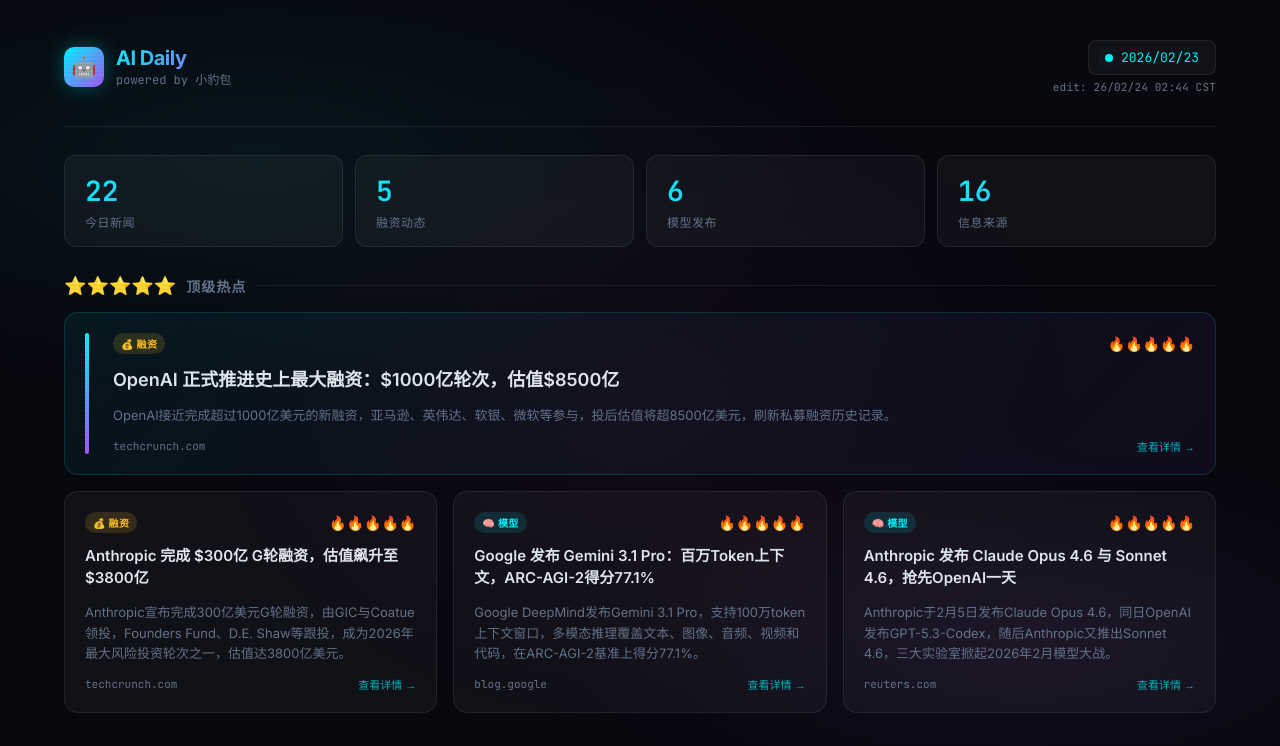
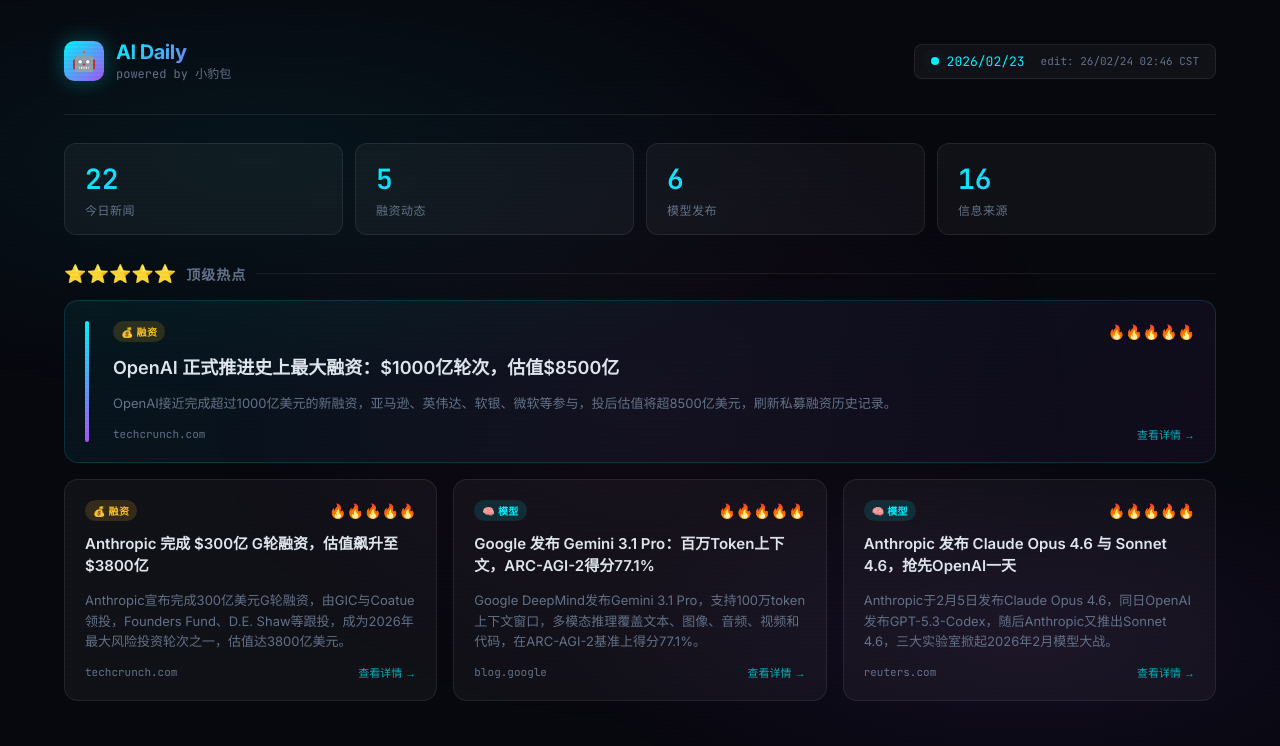
Before and after one commit to Shujie-Xu/ai-daily, a plain HTML site: page docs/2026-02-23.html in a window 1280 px wide. Shown: the top 746 px of the page. Drawn offline with Linux system fonts and the light colour scheme.

Commit message:
📰 AI日报更新 2026-02-23

```diff
--- a/docs/2026-02-23.html
+++ b/docs/2026-02-23.html
@@ -109,6 +109,8 @@
       display: flex;
       align-items: center;
       gap: 8px;
+      white-space: nowrap;
+      flex-shrink: 0;
     }
 
     .pulse {
@@ -752,12 +754,10 @@
           <div class="logo-sub">powered by 小豹包</div>
         </div>
       </div>
-      <div style="display:flex;flex-direction:column;align-items:flex-end;gap:5px;">
-        <div class="date-badge">
-          <div class="pulse"></div>
-          2026/02/23
-        </div>
-        <div style="font-size:11px;color:var(--muted);font-family:'JetBrains Mono',monospace;letter-spacing:0.2px;">edit: 26/02/24 02:44 CST</div>
+      <div class="date-badge">
+        <div class="pulse"></div>
+        2026/02/23
+        <span style="color:var(--muted);margin-left:8px;font-size:11px;">edit: 26/02/24 02:46 CST</span>
       </div>
     </div>
   </header>
```
Also changed, not shown: docs/index.html (+6 -6 lines).
